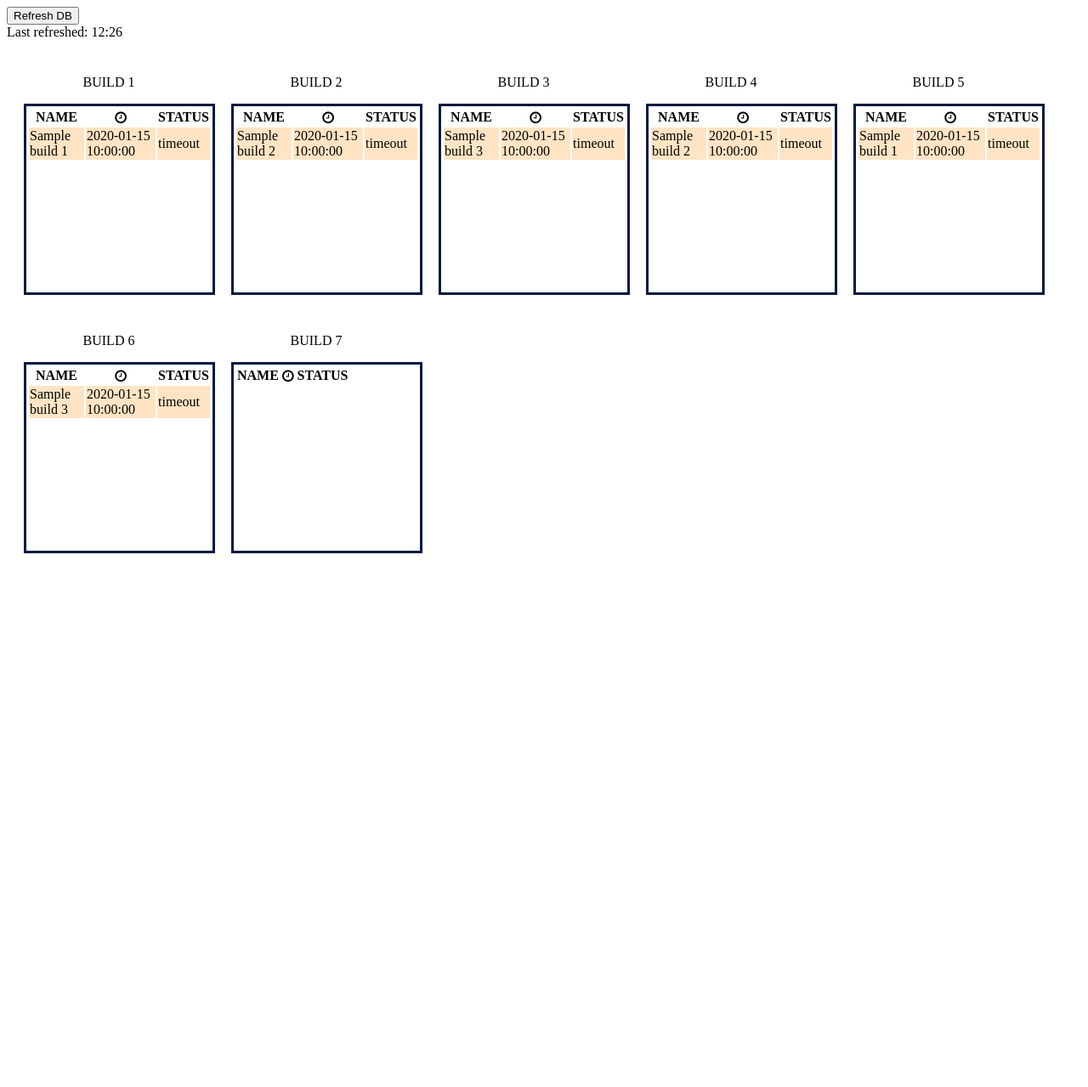
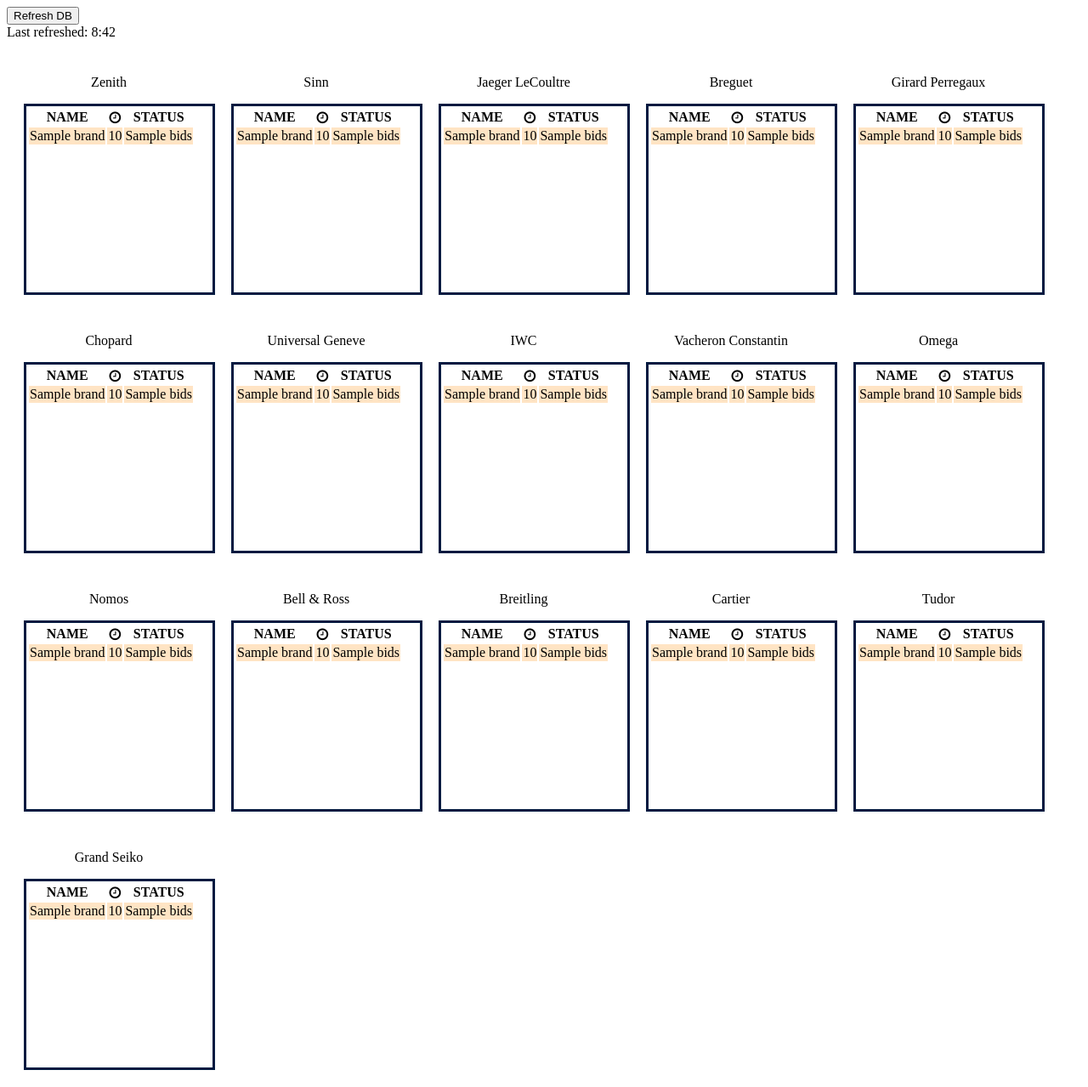
Before and after one commit to rjackowens/ebay-auction-dashboard, a Flask app: page / in a window 1280 px wide. Shown: the whole page at 85% size. Before the commit the page ends 651 px from the top, so only its background shows below. Run offline with Flask 2, Linux system fonts and the light colour scheme; a database or web service that is not in the repository returns one stand-in record (values such as "Sample title"); lists and menus that the app fills with data are empty; some libraries are stand-ins or nearby versions.

Commit message:
v1 release of frontend

```diff
--- a/src/ui/mongo.py
+++ b/src/ui/mongo.py
@@ -1,18 +1,4 @@
 from pymongo import MongoClient, errors
-
-
-def init_connection():
-    try:
-        client = MongoClient("mongodb://root:root@mongodb") # 27017
-
-        database_names = client.list_database_names()
-
-        print("successfully connected to MongoDB!")
-        print ("\ndatabases:", database_names)
-        print ("server version:", client.server_info()["version"])
-
-    except errors.ServerSelectionTimeoutError as e:
-        raise(e)
 
 
 def populate_dummy_data():
@@ -54,13 +40,13 @@ def get_items(collection_name: str) -> list:
     """Retrieves all items in collection"""
     client = MongoClient("mongodb://root:root@mongodb") # connect to admin db
 
-    db = client.dummy_db # specify db
+    db = client.flaskdb # specify db
     collection = db[collection_name] # specify collection
 
     cursor = collection.find({})
 
-    collection_name = []
+    items = []
     for document in cursor:
-          collection_name.append(document)
+          items.append(document)
 
-    return collection_name
+    return items
--- a/src/ui/server.py
+++ b/src/ui/server.py
@@ -1,93 +1,10 @@
-import os, sys, time, subprocess, redis, requests, json
+import os, sys, time, redis, requests, json
 from flask import Flask, request, url_for, jsonify, render_template
-# from celery import Celery
 
 requests.urllib3.disable_warnings()
 server, port= Flask(__name__), 8080
 
-# server.config["CELERY_BROKER_URL"] = os.getenv("celery_broker_url")
-# server.config["CELERY_RESULT_BACKEND"] = os.getenv("celery_broker_url")
 server.config["TEMPLATES_AUTO_RELOAD"] = True # https://stackoverflow.com/questions/37575089/disable-template-cache-jinja2
-
-# celery = Celery("server", broker=server.config["CELERY_BROKER_URL"])
-# celery.conf.update(server.config)
-
-
-def run_shell(command: str) -> subprocess.CompletedProcess:
-    """Runs arbitrary shell command"""
-    try:
-        return subprocess.check_output(command, shell=True)
-    except subprocess.CalledProcessError as e:
-        print(e.returncode, e.output)
-        raise
-
-
-def ocp_login() -> None:
-    """Logs in to OpenShift using automation_token"""
-    oc_login_command = f"oc login --insecure-skip-tls-verify --server={os.getenv('openshift_cluster_url')} --token={os.getenv('automation_token')}"
-    run_shell(oc_login_command)
-    print("successfully logged in to OpenShift", file=sys.stderr)
-
-
-def get_pipeline_status(pipeline_run) -> str:
-    """Filter results of tkn pipelinerun describe to find pipeline status"""
-    tkn_status_command = f"o=$(tkn pipelinerun describe {pipeline_run}) && t=$(echo \"$o\" | grep -A 1 STATUS | head -2 | tail -1 | awk '{{print $5}}') && echo $t"
-    result = run_shell(tkn_status_command).decode('utf-8').strip('\n')
-
-    if str(result) == "minute" or str(result) == "minutes": # index must be increased after 1 minute run duration
-        tkn_status_command = f"o=$(tkn pipelinerun describe {pipeline_run}) && t=$(echo \"$o\" | grep -A 1 STATUS | head -2 | tail -1 | awk '{{print $6}}') && echo $t"
-        result = run_shell(tkn_status_command).decode('utf-8').strip('\n')
-
-    return result
-
-
-def send_teams_status(pipeline_run: str, status: str) -> None:
-    """Sends status to Teams channel incoming webhook"""
-    teams_url = os.getenv("teams_webhook_url")
-
-    if status == "start":
-        message = f"<b>STARTED:</b> {pipeline_run} <a href='{os.getenv('openshift_logs_url')}{pipeline_run}/logs'>. View logs</a>"
-    elif status == "success":
-        message = f"<div style='display: inline; color: #fcd303'> &#9745 </div> <b>SUCCESS:</b> {pipeline_run} <a href='{os.getenv('openshift_logs_url')}{pipeline_run}/logs'>. View logs</a>"
-    elif status == "timeout":
-        message = f"<div style='display: inline; color: #eb7d34'> &#9830 </div> <b>TIMEOUT:</b> {pipeline_run} <a href='{os.getenv('openshift_logs_url')}{pipeline_run}/logs'>. View logs</a>"
-    elif status == "failure":
-        message = f"<div style='display: inline'> &#9888 </div> <b>FAILED:</b> {pipeline_run} <a href='{os.getenv('openshift_logs_url')}{pipeline_run}/logs'>. View logs</a>"
-
-    payload, headers = json.dumps({
-        "text": f"{message}"
-    }), {"Content-Type": "application/json"}
-
-    requests.request("POST", teams_url, headers=headers, data=payload, verify=False)
-
-
-# @celery.task
-# def check_status_loop(pipeline_run: str) -> str:
-#     """Checks pipeline status every 10 seconds, sends Teams notification on success/failure"""
-#     ocp_login()
-#     i, timeout = 0, 570 # 30 second offset to give pipeline time to start
-
-#     while i < timeout:
-
-#         status = get_pipeline_status(pipeline_run)
-
-#         if status == "Running":
-#             print(f"{pipeline_run} is still running. Waiting {timeout - i} more seconds", file=sys.stderr)
-#             i += 10
-#             time.sleep(10)
-
-#         elif status == "Succeeded":
-#             print(f"{pipeline_run} succeeded", file=sys.stderr)
-#             send_teams_status(pipeline_run, "success")
-#             return f"{pipeline_run} succeeded"
-
-#         else:
-#             print(f"{pipeline_run} failed", file=sys.stderr)
-#             send_teams_status(pipeline_run, "failure")
-#             return f"{pipeline_run} failed"
-
-#     send_teams_status(pipeline_run, "timeout")
-#     return f"{pipeline_run} timed out"
 
 
 from dummy_data import build_4
@@ -96,10 +13,22 @@ from mongo import get_items
 def table_test():
     return render_template(
         'dashboard_4.html',
-        build_1=get_items("build_1"),
-        build_2=get_items("build_2"),
-        build_3=get_items("build_3"),
-        build_4=build_4
+        zenith=get_items("zenith"),
+        sinn=get_items("sinn"),
+        jaeger_lecoultre=get_items("jaeger lecoultre"),
+        breguet=get_items("breguet"),
+        girard_perregaux=get_items("girard perregaux"),
+        chopard=get_items("chopard"),
+        universal_geneve=get_items("universal geneve"),
+        iwc=get_items("iwc"),
+        vacheron_constantin=get_items("vacheron constantin"),
+        omega=get_items("omega"),
+        nomos=get_items("nomos"),
+        bell_and_ross=get_items("bell & ross"),
+        breitling=get_items("breitling"),
+        cartier=get_items("cartier"),
+        tudor=get_items("tudor"),
+        grand_seiko=get_items("grand seiko")
         )
 
 
@@ -110,50 +39,8 @@ def db_refresh():
     return "placeholder"
 
 
-# @server.route("/status", methods=["POST"])
-# def trigger_teams_status_task():
-#     """Adds Teams event loop task to Celery queue"""
-#     pipeline_run = request.get_json()["pipeline_run_name"] # default flask.Request object
-
-#     print(f"{pipeline_run} added to queue", file=sys.stderr)
-#     send_teams_status(f"{pipeline_run}", "start")
-#     task = check_status_loop.apply_async(args=[pipeline_run])
-
-#     return task.id
-
-
-# @server.route("/status/<task_id>", methods=["GET"])
-# def get_task_status(task_id: str):
-#     """Gets current status of Celery task"""
-#     task = check_status_loop.AsyncResult(task_id)
-
-#     if task.state == "PENDING":
-#         response = {
-#             "state": task.state,
-#             "status": "Build is still running..."
-#         }
-
-#     elif task.state != "FAILURE":
-#         response = {
-#             "state": "Completed.",
-#             "status": "Task has completed..."
-#         }
-
-#         if "result" in task.info:
-#             response["result"] = task.info["result"]
-
-#     else:
-#         # something went wrong in the background job
-#         response = {
-#             "state": task.state,
-#             "status": str(task.info),  # this is the exception raised
-#         }
-
-#     return jsonify(response)
-
-
 if __name__ == "__main__":
-    from mongo import init_connection, populate_dummy_data
-    init_connection()
-    populate_dummy_data() # populates build_1-3 collections
+    # from mongo import init_connection, populate_dummy_data
+    # init_connection()
+    # populate_dummy_data() # populates build_1-3 collections
     server.run(host="0.0.0.0", port=port)
--- a/src/ui/templates/dashboard_4.html
+++ b/src/ui/templates/dashboard_4.html
@@ -23,19 +23,28 @@
     <div class='container'>
         <form>
             <a href=# id=test><button class='btn btn-default'>Refresh DB</button></a>
-            <div>Last refreshed: 12:26</div>
+            <div>Last refreshed: 8:42</div>
         </form>
     </div>
 
     <div class="section">
         <ul class="grid">
-            {{ table_macro("BUILD 1", build_1) }}
-            {{ table_macro("BUILD 2", build_2) }}
-            {{ table_macro("BUILD 3", build_3) }}
-            {{ table_macro("BUILD 4", build_2) }}
-            {{ table_macro("BUILD 5", build_1) }}
-            {{ table_macro("BUILD 6", build_3) }}
-            {{ table_macro("BUILD 7", build_4) }}
+            {{ table_macro("Zenith", zenith) }}
+            {{ table_macro("Sinn", sinn) }}
+            {{ table_macro("Jaeger LeCoultre", jaeger_lecoultre) }}
+            {{ table_macro("Breguet", breguet) }}
+            {{ table_macro("Girard Perregaux", girard_perregaux) }}
+            {{ table_macro("Chopard", chopard) }}
+            {{ table_macro("Universal Geneve", universal_geneve) }}
+            {{ table_macro("IWC", iwc) }}
+            {{ table_macro("Vacheron Constantin", vacheron_constantin) }}
+            {{ table_macro("Omega", omega) }}
+            {{ table_macro("Nomos", nomos) }}
+            {{ table_macro("Bell & Ross", bell_and_ross) }}
+            {{ table_macro("Breitling", breitling) }}
+            {{ table_macro("Cartier", cartier) }}
+            {{ table_macro("Tudor", tudor) }}
+            {{ table_macro("Grand Seiko", grand_seiko) }}
         </ul>
     </div>
 </body>
--- a/src/ui/templates/macros.html
+++ b/src/ui/templates/macros.html
@@ -10,9 +10,9 @@
 
             {% for item in build %}
             <tr>
-                <TD class="c1">{{item.build_name}}</TD>
-                <TD class="c2">{{item.run_time}}</TD>
-                <TD class="c3"><SPAN>{{item.status}}</SPAN></TD>
+                <TD class="c1">{{item.brand}}</TD>
+                <TD class="c2">{{item.price}}</TD>
+                <TD class="c3"><SPAN>{{item.bids}}</SPAN></TD>
             </tr>
             {% endfor %}
         </table>
```
